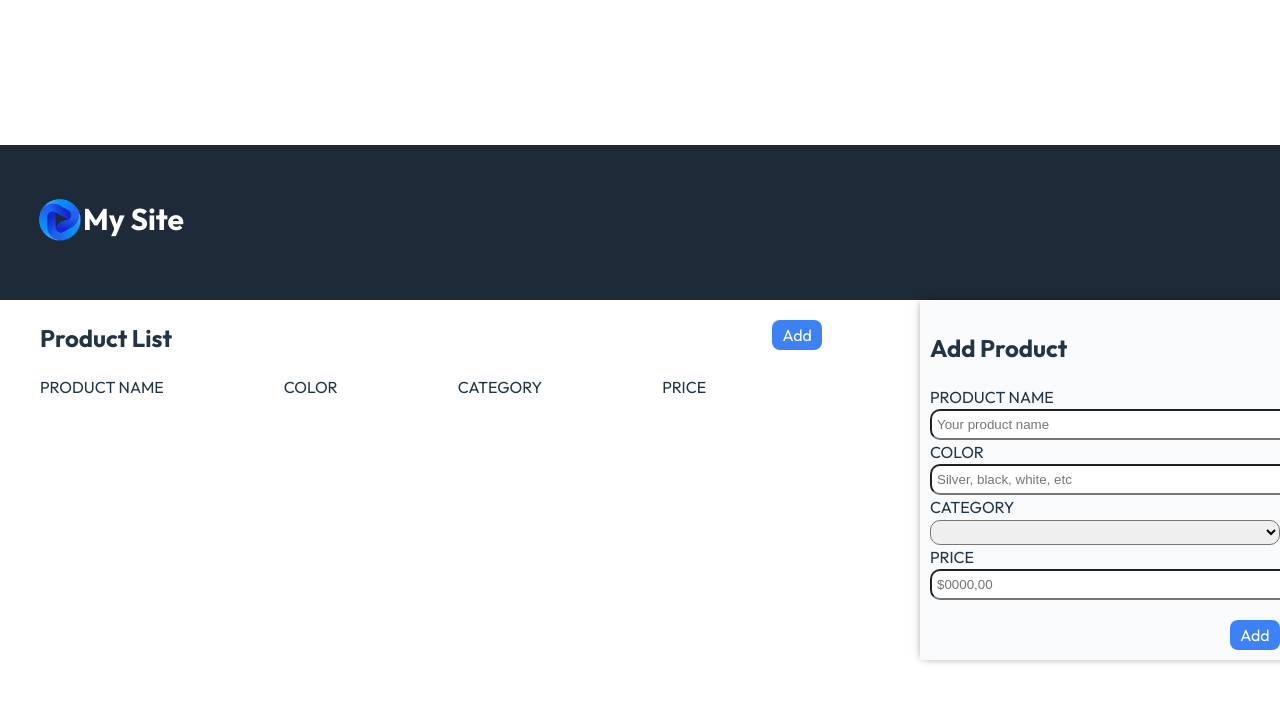
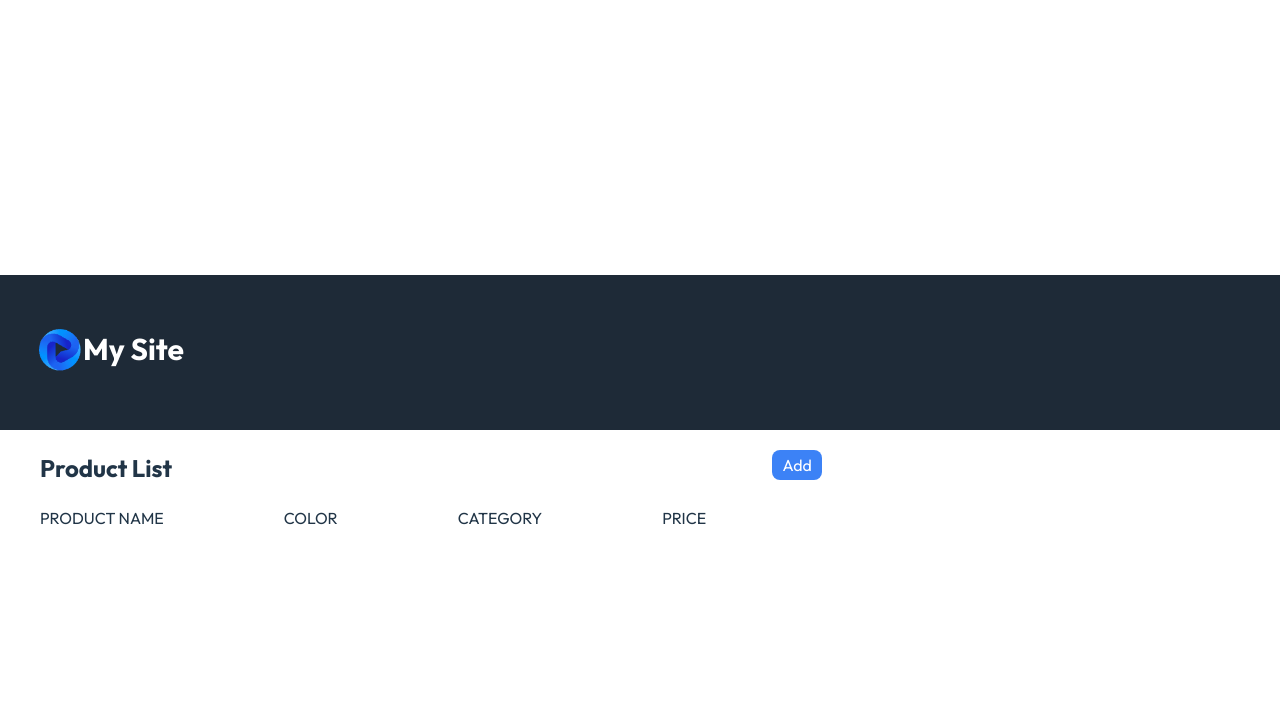
Before and after one commit to JuanCamiloClement/proyecto-inicial-MIR, a React (Vite) app in the folder proyecto-inicial-MIR/: page / in a window 1280 px wide. Shown: the top 702 px of the page. Built offline with nearby package versions, Linux system fonts and the light colour scheme.

Commit message:
agrega funcion a boton add

```diff
--- a/proyecto-inicial-MIR/src/App.jsx
+++ b/proyecto-inicial-MIR/src/App.jsx
@@ -1,29 +1,30 @@
 import React, { useState } from "react";
-import Main from "./components/Main";
+import Form from "./components/Form";
 import List from "./components/List";
 import Header from "./components/Header";
 import "./App.scss";
-import "./components/Main/Main.scss";
+import "./components/Form/Form.scss";
 
 function App() {
+
   const [list, setList] = useState([]);
 
-  const [showEditForm,setShowEditForm] = useState(false);
+  const [show, setShow] = useState(false);
 
   const handleAddProduct = (object) => {
     setList([object, ...list]);
   };
 
-  const handleShowEditForm = () => {
-    setShowEditForm(!showEditForm);
+  const handleClick = () => {
+    setShow(true);
   }
 
   return (
     <div className="container">
       <Header/>
       <div className="container__content">
-        <List list={list} onShowEditForm={handleShowEditForm}/>
-        <Main onAddProduct={handleAddProduct} showEditForm={showEditForm}/>
+        <List list={list} onClick={handleClick}/>
+        {show && <Form onAddProduct={handleAddProduct} />}
       </div>
     </div>
   );
--- a/proyecto-inicial-MIR/src/App.scss
+++ b/proyecto-inicial-MIR/src/App.scss
@@ -38,7 +38,7 @@ body{
             flex: 65%;
             .cabeza{
                 display: flex;
-                button{
+                .buttonAdd{
                     margin-top: 20px;
                     justify-content: center;
                     width: 50px;
--- a/proyecto-inicial-MIR/src/components/Main/index.jsx
+++ b/proyecto-inicial-MIR/src/components/Form/index.jsx
@@ -1,9 +1,9 @@
 import React, { useState } from "react";
-import "./Main.scss";
+import "./Form.scss";
 
-const Main = (props) => {
+const Form = (props) => {
 
-  const { onAddProduct, showEditForm } = props;
+  const { onAddProduct } = props;
 
   const [object, setObject] = useState({});
 
@@ -23,7 +23,7 @@ const Main = (props) => {
     <div className="container__content--form">
       <section>
 
-        <form action="" onSubmit={handleSubmit} className={showEditForm ? 'noShow' : 'show'}>
+        <form action="" onSubmit={handleSubmit} >
           <h2>Add Product</h2>
           <label htmlFor="name">PRODUCT NAME</label>
           <br />
@@ -66,53 +66,9 @@ const Main = (props) => {
           <button type="submit">Add</button>
         </form>
 
-        <form action="" className={showEditForm ? 'show' : 'noShow'}>
-          <h2>Edit Product</h2>
-          <label htmlFor="name">PRODUCT NAME</label>
-          <br />
-          <input
-            type="text"
-            name="name"
-            //onChange={handleChange} **Su valor debe ser recibido del item seleccionado
-            placeholder="Your product name"
-          />
-          <br />
-          <label htmlFor="color">COLOR</label>
-          <br />
-          <input
-            type="text"
-            name="color"
-            //onChange={handleChange} **Su valor debe ser recibido del item seleccionado
-            placeholder="Silver, black, white, etc"
-          />
-          <br />
-          <label htmlFor="category">CATEGORY</label>
-          <br />
-          <select name="category">
-            <option value="category"></option>
-            <option value="music">Music</option>
-            <option value="home">Home</option>
-            <option value="clothing">Clothing</option>
-            <option value="baby">Baby</option>
-            <option value="books">Books</option>
-          </select>
-          <br />
-          <label htmlFor="price">PRICE</label>
-          <br />
-          <input
-            type="number"
-            name="price"
-            //onChange={handleChange} **Su valor debe ser recibido del item seleccionado
-            placeholder="$0000,00"
-          />
-          <br />
-          <button>Cancel</button>
-          <button>Update</button>
-        </form>
-
       </section>
     </div>
   );
 };
 
-export default Main;
+export default Form;
--- a/proyecto-inicial-MIR/src/components/Item/index.jsx
+++ b/proyecto-inicial-MIR/src/components/Item/index.jsx
@@ -1,9 +1,7 @@
 import React from "react";
 
 const Item = (props) => {
-  const { name, color, category, price, onShowEditForm } = props;
-
-  const handleClick = () => onShowEditForm();
+  const { name, color, category, price, onClick } = props;
 
   return (
           <div className="item-spans">
@@ -11,7 +9,7 @@ const Item = (props) => {
             <span>{color}</span>
             <span>{category}</span>
             <span>{price}</span>
-            <button className="button" onClick={handleClick}>Edit</button>
+            <button className="button" onClick={onClick}>Edit</button>
             <button className="button">Delete</button>
           </div>
   );
--- a/proyecto-inicial-MIR/src/components/List/index.jsx
+++ b/proyecto-inicial-MIR/src/components/List/index.jsx
@@ -2,13 +2,15 @@ import React from "react";
 import Item from "../Item";
 
 const List = (props) => {
-  const { list } = props;
+  const { list, onClick } = props;
+
+
 
   return (
     <article className="container__content--list">
       <div className="cabeza">
         <h2>Product List</h2>
-        <button>Add</button>
+        <button className="buttonAdd" onClick={ onClick }>Add</button>
       </div>
       <div className="categorias">
         <span>PRODUCT NAME</span>
@@ -23,6 +25,7 @@ const List = (props) => {
                 color={object.color}
                 category={object.category}
                 price={object.price}
+                onClick={onClick}
             />
         ))}
       </div>
```
Also changed, not shown: proyecto-inicial-MIR/src/components/Form/Form.scss (renamed from proyecto-inicial-MIR/src/components/Main/Main.scss).
